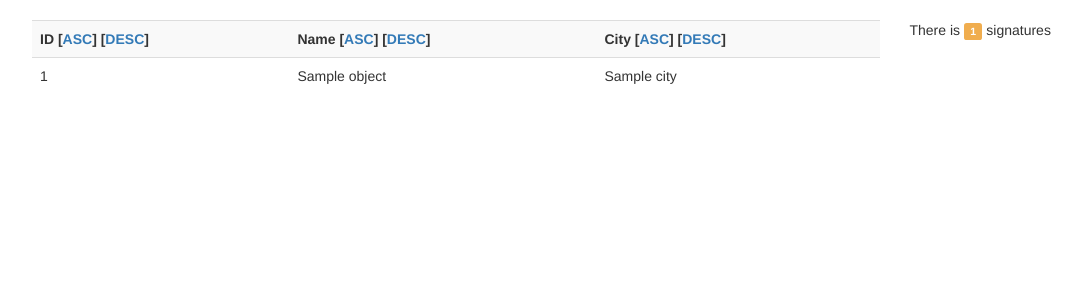
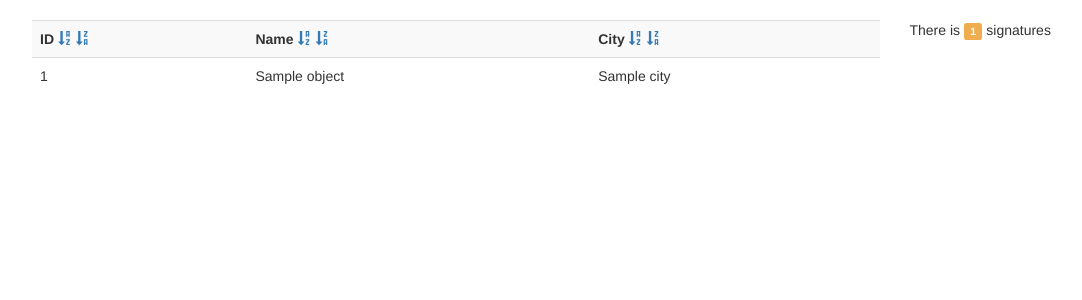
Before and after one commit to watchdogpolska/petition, a Django app: template ankieta/ankieta/petition/templates/petition/signature_list.html in a window 1280 px wide. Shown: the part 52-352 px from the top of the page, without its empty margins (38-1120 px from the left). Run offline with Django 3.2, Linux system fonts and the light colour scheme; the template is opened without the code that fills it: most values are stand-ins (such as "Sample title", 1, 10 or a date in 2020); some libraries are stand-ins or nearby versions.

Commit message:
Added icon to sorting

```diff
--- a/ankieta/ankieta/petition/templates/petition/_links_sort.html
+++ b/ankieta/ankieta/petition/templates/petition/_links_sort.html
@@ -1,11 +1,11 @@
 {% if order_by != column or ordering != 'asc' %}
-[<a href="?order_by={{column}}&ordering=asc">ASC</a>]
+<a href="?order_by={{column}}&amp;ordering=asc"><span class="glyphicon glyphicon-sort-by-alphabet"></span></a>
 {% else %}
-[ASC]
+<span class="glyphicon glyphicon-sort-by-alphabet"></span>
 {% endif %}
 
 {% if order_by != column or ordering != 'desc' %}
-[<a href="?order_by={{column}}&ordering=desc">DESC</a>]
+<a href="?order_by={{column}}&amp;ordering=desc"><span class="glyphicon glyphicon-sort-by-alphabet-alt"></span></a>
 {% else %}
-[DESC]
+<span class="glyphicon glyphicon-sort-by-alphabet-alt"></span>
 {% endif %}
```
